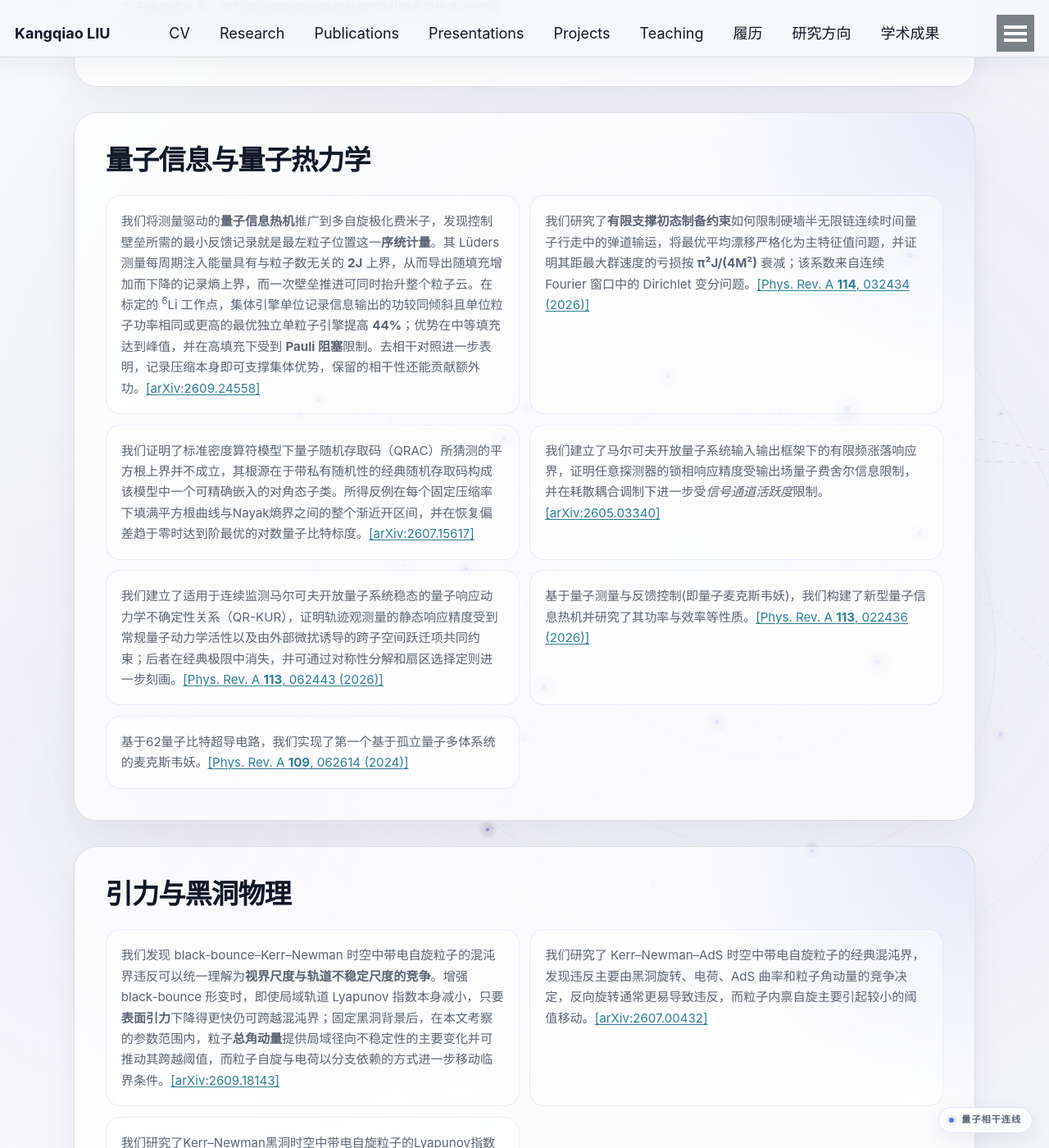
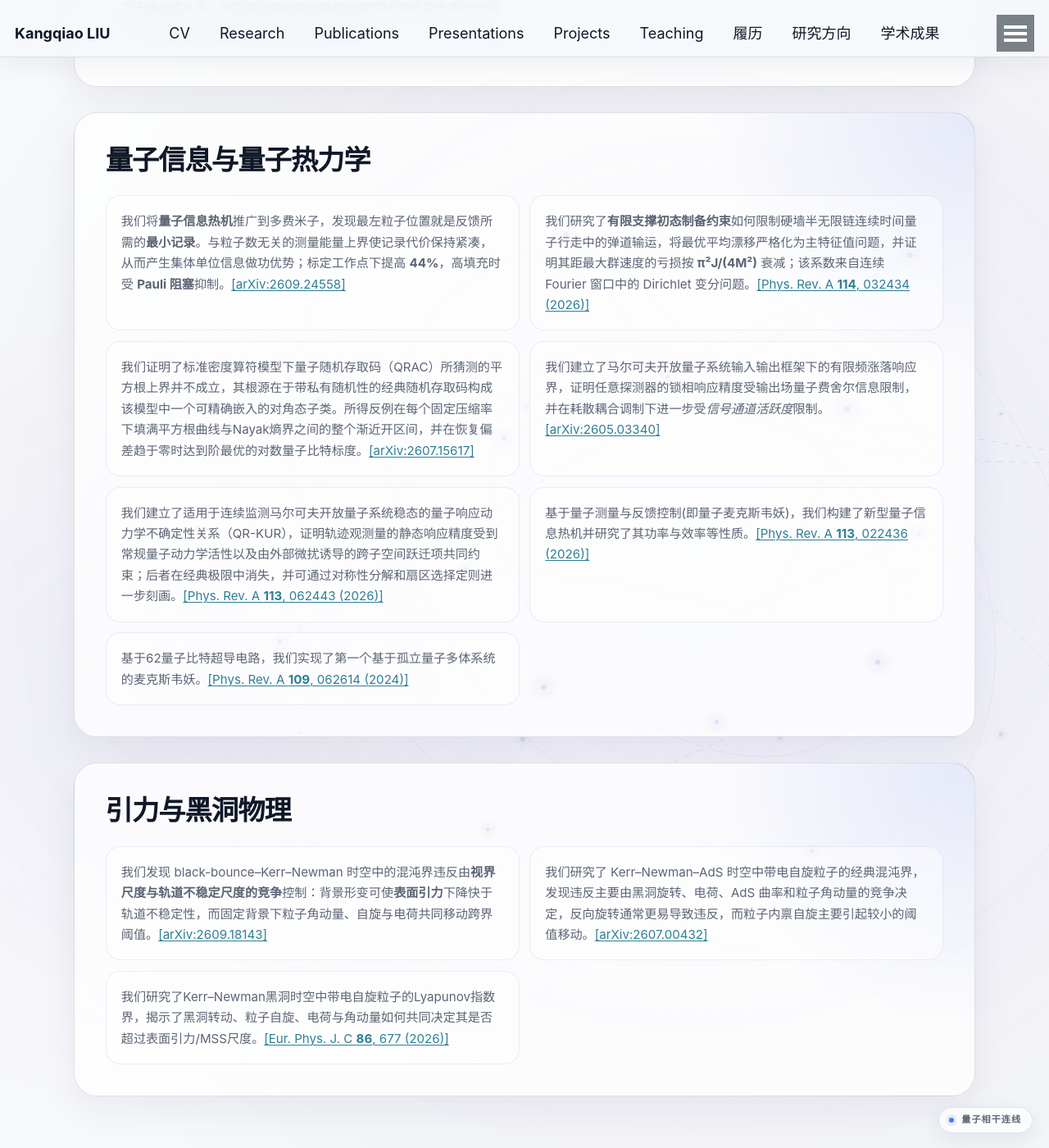
Before and after one commit to KangqiaoLiu/KangqiaoLiu.github.io, a Jekyll site: the page built from _pages/research_zh.md, in a window 1280 px wide and 1400 px high, scrolled down 1074 px. Shown: the whole window at 82% size. Built offline with Jekyll 4.4.1, drawn with Linux system fonts in a browser that asks for light colours.

Commit message:
精简近期研究方向条目

```diff
--- a/_pages/research_zh.md
+++ b/_pages/research_zh.md
@@ -18,7 +18,7 @@ redirect_from:
   * 对连续时间与离散时间马尔可夫过程中非稳态，我们证明了新的热力学不确定性关系，并将其应用到有测量和反馈控制(即麦克斯韦妖)的系统。[[Phys. Rev. Lett. **125**, 140602 (2020)]](https://journals.aps.org/prl/abstract/10.1103/PhysRevLett.125.140602)
 
 * **量子信息与量子热力学**
-  * 我们将测量驱动的**量子信息热机**推广到多自旋极化费米子，发现控制壁垒所需的最小反馈记录就是最左粒子位置这一**序统计量**。其 Lüders 测量每周期注入能量具有与粒子数无关的 **2J** 上界，从而导出随填充增加而下降的记录熵上界，而一次壁垒推进可同时抬升整个粒子云。在标定的 <sup>6</sup>Li 工作点，集体引擎单位记录信息输出的功较同倾斜且单位粒子功率相同或更高的最优独立单粒子引擎提高 **44%**；优势在中等填充达到峰值，并在高填充下受到 **Pauli 阻塞**限制。去相干对照进一步表明，记录压缩本身即可支撑集体优势，保留的相干性还能贡献额外功。[[arXiv:2609.24558]](https://arxiv.org/abs/2609.24558)
+  * 我们将**量子信息热机**推广到多费米子，发现最左粒子位置就是反馈所需的**最小记录**。与粒子数无关的测量能量上界使记录代价保持紧凑，从而产生集体单位信息做功优势；标定工作点下提高 **44%**，高填充时受 **Pauli 阻塞**抑制。[[arXiv:2609.24558]](https://arxiv.org/abs/2609.24558)
   * 我们研究了**有限支撑初态制备约束**如何限制硬墙半无限链连续时间量子行走中的弹道输运，将最优平均漂移严格化为主特征值问题，并证明其距最大群速度的亏损按 **π²J/(4M²)** 衰减；该系数来自连续 Fourier 窗口中的 Dirichlet 变分问题。[[Phys. Rev. A **114**, 032434 (2026)]](https://journals.aps.org/pra/abstract/10.1103/dyyr-z1k8)
   * 我们证明了标准密度算符模型下量子随机存取码（QRAC）所猜测的平方根上界并不成立，其根源在于带私有随机性的经典随机存取码构成该模型中一个可精确嵌入的对角态子类。所得反例在每个固定压缩率下填满平方根曲线与Nayak熵界之间的整个渐近开区间，并在恢复偏差趋于零时达到阶最优的对数量子比特标度。[[arXiv:2607.15617]](https://arxiv.org/abs/2607.15617)
   * 我们建立了马尔可夫开放量子系统输入输出框架下的有限频涨落响应界，证明任意探测器的锁相响应精度受输出场量子费舍尔信息限制，并在耗散耦合调制下进一步受*信号通道活跃度*限制。[[arXiv:2605.03340]](https://arxiv.org/abs/2605.03340)
@@ -27,6 +27,6 @@ redirect_from:
   * 基于62量子比特超导电路，我们实现了第一个基于孤立量子多体系统的麦克斯韦妖。[[Phys. Rev. A **109**, 062614 (2024)]](https://journals.aps.org/pra/abstract/10.1103/PhysRevA.109.062614)
 
 * **引力与黑洞物理**
-  * 我们发现 black-bounce–Kerr–Newman 时空中带电自旋粒子的混沌界违反可以统一理解为**视界尺度与轨道不稳定尺度的竞争**。增强 black-bounce 形变时，即使局域轨道 Lyapunov 指数本身减小，只要**表面引力**下降得更快仍可跨越混沌界；固定黑洞背景后，在本文考察的参数范围内，粒子**总角动量**提供局域径向不稳定性的主要变化并可推动其跨越阈值，而粒子自旋与电荷以分支依赖的方式进一步移动临界条件。[[arXiv:2609.18143]](https://arxiv.org/abs/2609.18143)
+  * 我们发现 black-bounce–Kerr–Newman 时空中的混沌界违反由**视界尺度与轨道不稳定尺度的竞争**控制：背景形变可使**表面引力**下降快于轨道不稳定性，而固定背景下粒子角动量、自旋与电荷共同移动跨界阈值。[[arXiv:2609.18143]](https://arxiv.org/abs/2609.18143)
   * 我们研究了 Kerr–Newman–AdS 时空中带电自旋粒子的经典混沌界，发现违反主要由黑洞旋转、电荷、AdS 曲率和粒子角动量的竞争决定，反向旋转通常更易导致违反，而粒子内禀自旋主要引起较小的阈值移动。[[arXiv:2607.00432]](https://arxiv.org/abs/2607.00432)
   * 我们研究了Kerr–Newman黑洞时空中带电自旋粒子的Lyapunov指数界，揭示了黑洞转动、粒子自旋、电荷与角动量如何共同决定其是否超过表面引力/MSS尺度。[[Eur. Phys. J. C **86**, 677 (2026)]](https://doi.org/10.1140/epjc/s10052-026-15894-8)
```
